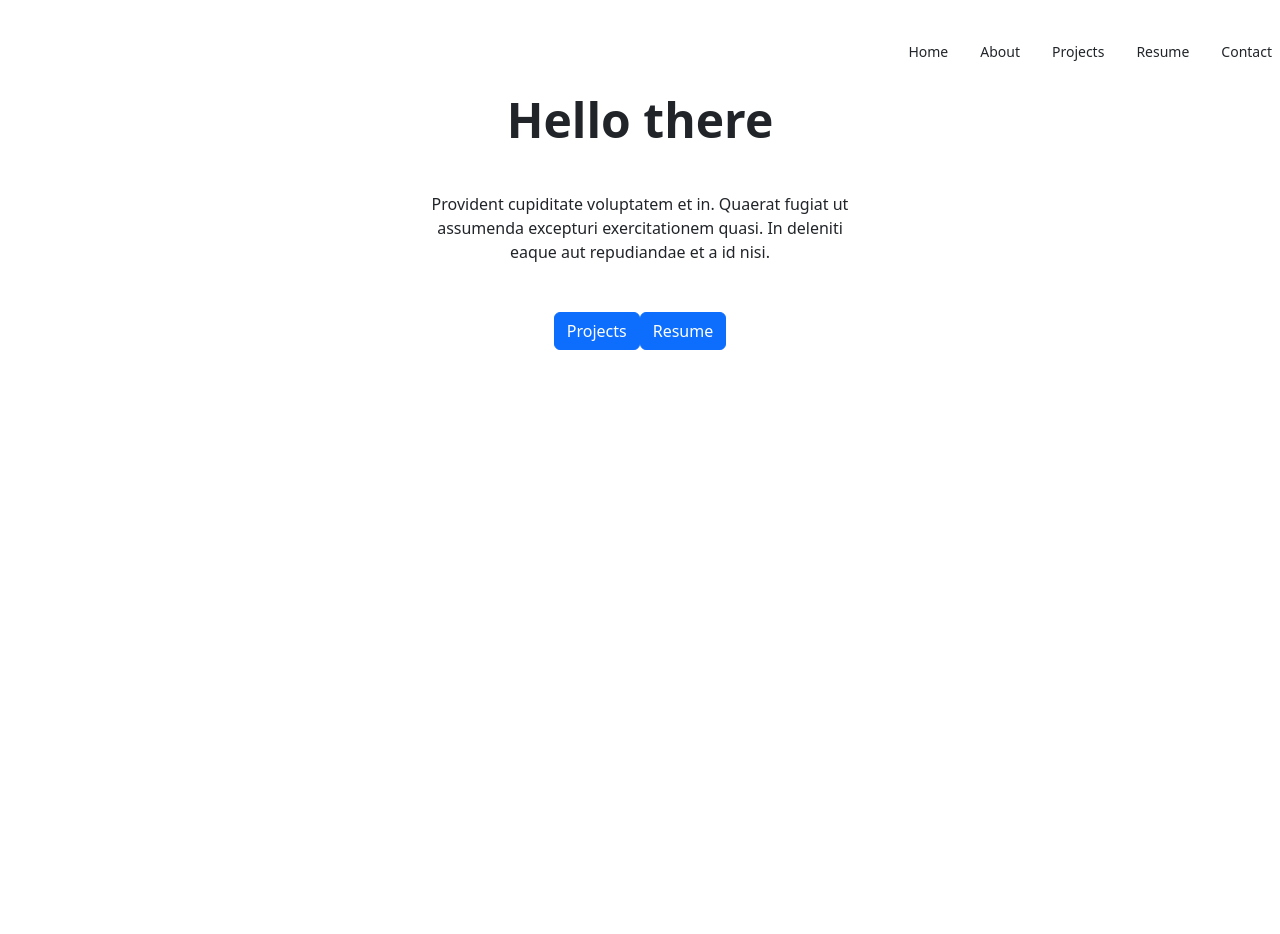
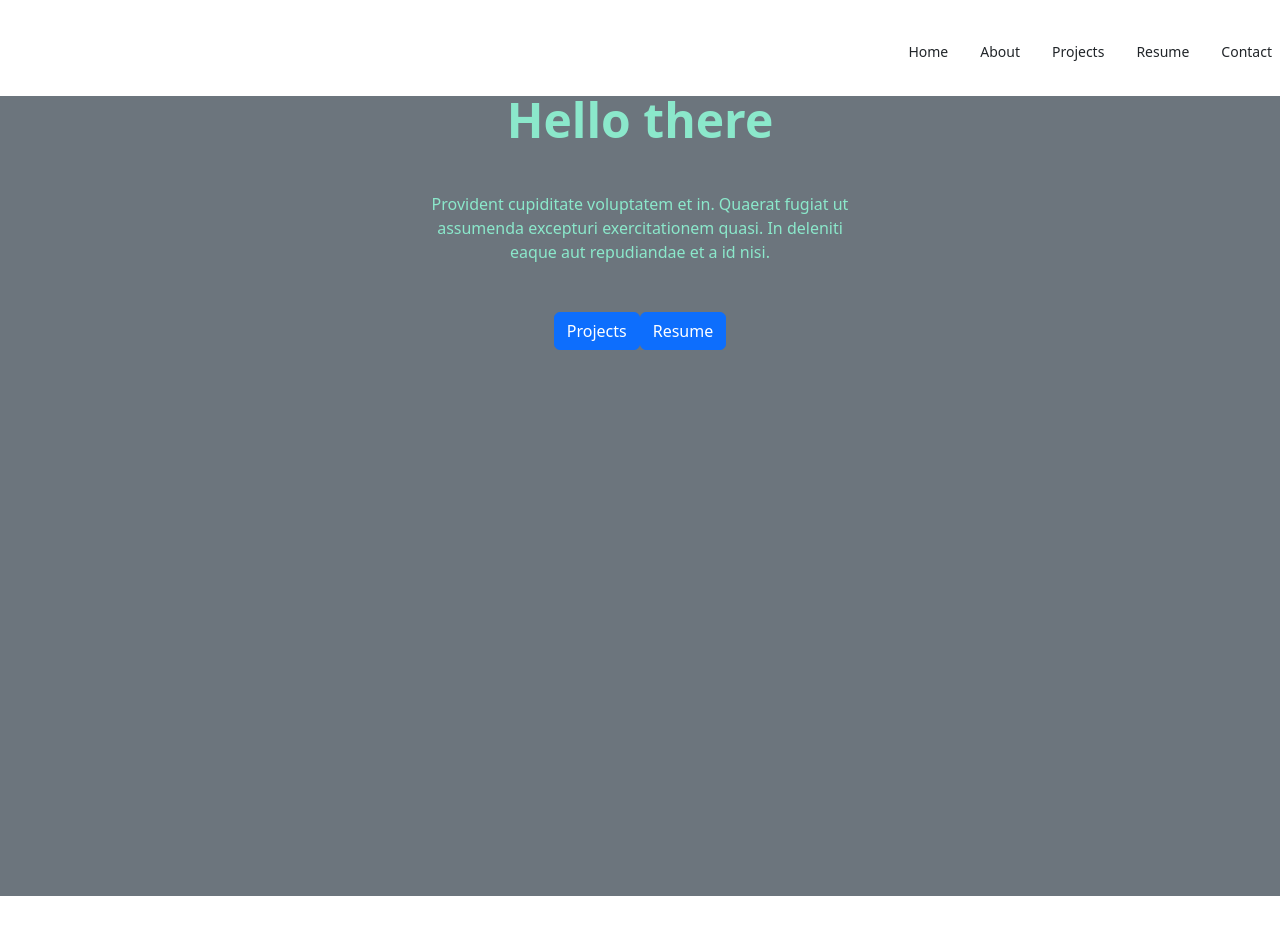
Before and after one commit to TJGit11/React-Portfolio, a React (Create React App) app: page / in a window 1280 px wide. Shown: the top 934 px of the page. Built offline with nearby package versions, Linux system fonts and the light colour scheme.

Commit message:
playing with color schemes, added pdf version of resume

```diff
--- a/src/components/pages/Home/index.jsx
+++ b/src/components/pages/Home/index.jsx
@@ -5,14 +5,14 @@ import Aos from "aos";
 export default function Home() {
   return (
     <div
-      className="flex justify-center min-h-screen"
+      className="flex justify-center min-h-screen bg-secondary"
       // style="background-image: url(/images/stock/photo-1507358522600-9f71e620c44e.jpg);"
     >
       <div className="hero-overlay bg-opacity-60"></div>
       <div className="hero-content text-center text-neutral-content">
         <div className="max-w-md">
-          <h1 className="mb-5 text-5xl font-bold">Hello there</h1>
-          <p className="mb-5">
+          <h1 className="mb-5 text-5xl font-bold text-accent">Hello there</h1>
+          <p className="mb-5 text-accent">
             Provident cupiditate voluptatem et in. Quaerat fugiat ut assumenda
             excepturi exercitationem quasi. In deleniti eaque aut repudiandae et
             a id nisi.
--- a/src/components/pages/Resume/index.jsx
+++ b/src/components/pages/Resume/index.jsx
@@ -2,7 +2,7 @@ import React from "react";
 
 export default function Resume() {
   const resumeUrl =
-    "https://docs.google.com/document/d/1Rt9jybR8QDlO13gPpARZHHjeICpMOe892L_k8xWpXz8/edit?usp=sharing";
+    "https://docs.google.com/document/d/1Rt9jybR8QDlO13gPpARZHHjeICpMOe892L_k8xWpXz8/export?format=pdf";
   return (
     <div className="flex items-center justify-center p-20 border border-black">
       <h1>Check out my resume:</h1>
--- a/tailwind.config.js
+++ b/tailwind.config.js
@@ -6,6 +6,11 @@ module.exports = {
   ],
   // darkMode: "media",
   theme: {
+    colors: {
+      primary: "#303633",
+      secondary: "#7ea2aa",
+      accent: "#8be8cb",
+    },
     extend: {},
   },
   plugins: [require("flowbite/plugin")],
```
